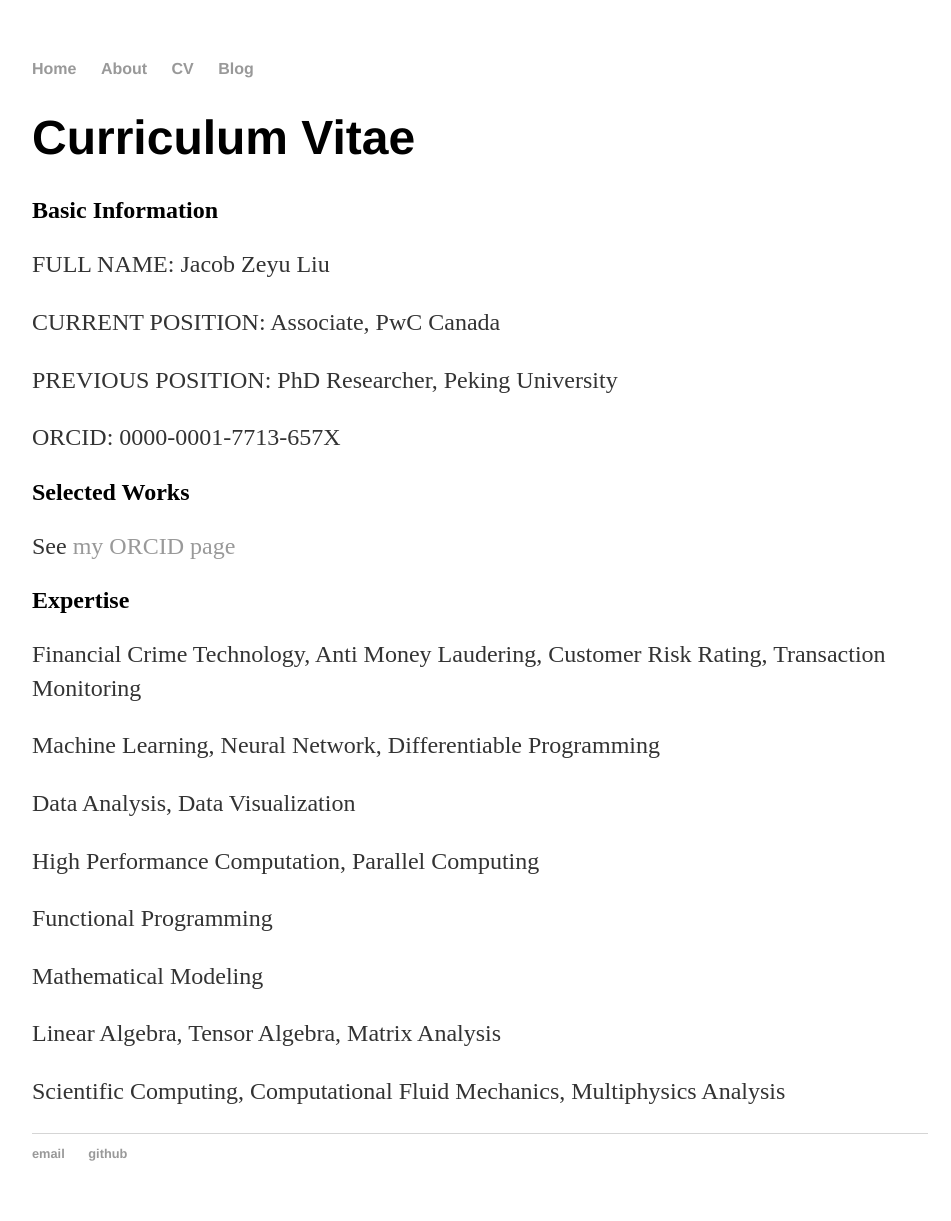
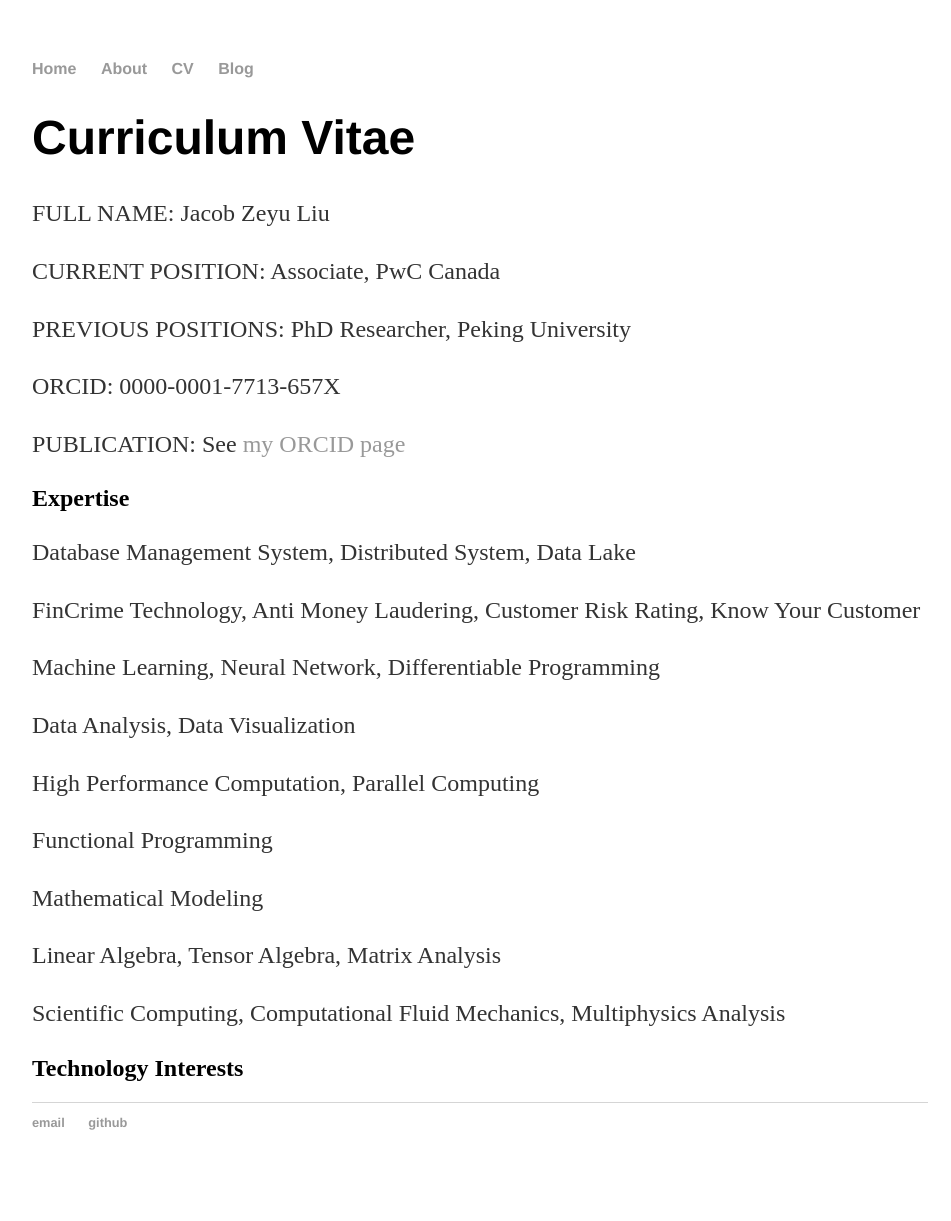
Before and after one commit to jacob-zyl/jacob-zyl.github.io, a Jekyll site: the page built from cv/index.html, in a window 1280 px wide. Shown: the whole page, without its empty margins (160-1111 px from the left). Built offline with Jekyll 4.4.1, drawn with Linux system fonts in a browser that asks for light colours; after the commit the page ends 1190 px from its top, so only the background shows below that.

Commit message:
Added a little bit.

```diff
--- a/cv/index.html
+++ b/cv/index.html
@@ -6,23 +6,23 @@
 
     <h1>Curriculum Vitae</h1>
 
-  <h2>Basic Information</h2>
-
     <p>FULL NAME: Jacob Zeyu Liu</p>
 
     <p>CURRENT POSITION: Associate, PwC Canada</p>
 
-  <p>PREVIOUS POSITION: PhD Researcher, Peking University</p>
+    <p>PREVIOUS POSITIONS: PhD Researcher, Peking University</p>
 
     <p>ORCID: 0000-0001-7713-657X</p>
 
-  <h2>Selected Works</h2>
-
-  <p>See <a href="https://orcid.org/0000-0001-7713-657X">my ORCID page</a></p>
+    <p>PUBLICATION: See <a href="https://orcid.org/0000-0001-7713-657X">my ORCID page</a></p>
 
     <h2>Expertise</h2>
 
-<p>Financial Crime Technology, Anti Money Laudering, Customer Risk Rating, Transaction Monitoring</p>
+    <p>
+Database Management System, Distributed System, Data Lake
+    </p>
+
+    <p>FinCrime Technology, Anti Money Laudering, Customer Risk Rating, Know Your Customer</p>
     <p>Machine Learning, Neural Network, Differentiable Programming</p>
     <p>Data Analysis, Data Visualization</p>
     <p>High Performance Computation, Parallel Computing</p>
@@ -31,7 +31,9 @@
     <p>Linear Algebra, Tensor Algebra, Matrix Analysis</p>
     <p>Scientific Computing, Computational Fluid Mechanics, Multiphysics Analysis</p>
 
-
+    <h2>
+        Technology Interests
+    </h2>
 
 
 </div><!-- /.blurb -->
```
Lines whose indentation alone changed are shown as unchanged.
